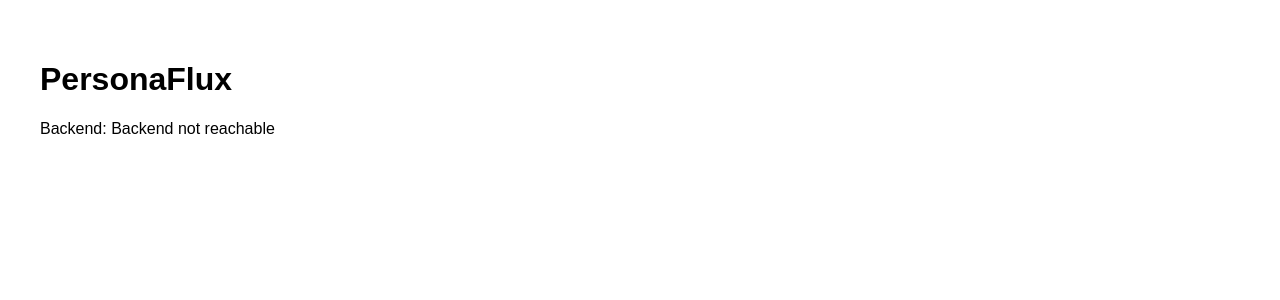
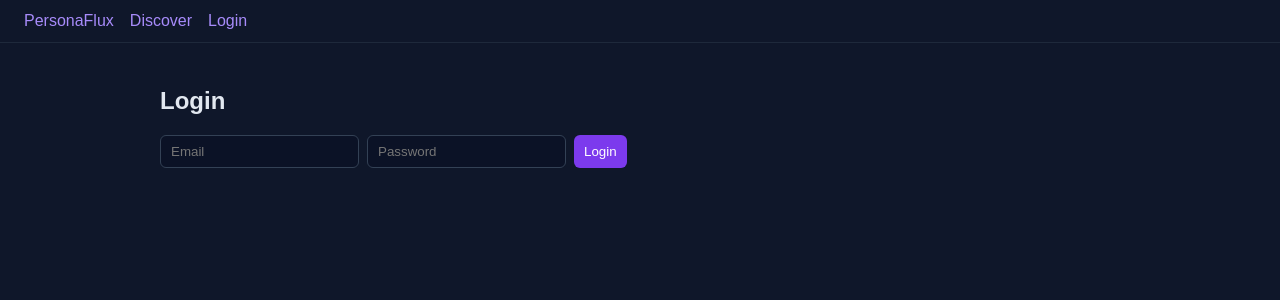
Before and after one commit to Culzz/Personalflux, a React (Vite) app in the folder personalflux/frontend/: page /login in a window 1280 px wide. Shown: the top 300 px of the page. Built offline with nearby package versions, Linux system fonts and the light colour scheme; no server answers.

Commit message:
add storefront with home and catalog

```diff
--- a/personalflux/frontend/package.json
+++ b/personalflux/frontend/package.json
@@ -10,7 +10,8 @@
   },
   "dependencies": {
     "react": "^19.0.0",
-    "react-dom": "^19.0.0"
+    "react-dom": "^19.0.0",
+    "react-router-dom": "^7.18.4"
   },
   "devDependencies": {
     "@types/react": "^19.0.0",
--- a/personalflux/frontend/src/App.tsx
+++ b/personalflux/frontend/src/App.tsx
@@ -1,25 +1,25 @@
-import { useEffect, useState } from "react";
-
-type Health = { status: string; service: string };
+import { BrowserRouter, Link, Route, Routes } from "react-router-dom";
+import Discover from "./pages/Discover";
+import Home from "./pages/Home";
+import Login from "./pages/Login";
+import ProductPage from "./pages/ProductPage";
 
 export default function App() {
-  const [health, setHealth] = useState<Health | null>(null);
-  const [error, setError] = useState<string | null>(null);
-
-  useEffect(() => {
-    fetch("http://127.0.0.1:8000/health")
-      .then((res) => res.json())
-      .then(setHealth)
-      .catch(() => setError("Backend not reachable"));
-  }, []);
-
   return (
-    <main style={{ padding: 32, fontFamily: "sans-serif" }}>
-      <h1>PersonaFlux</h1>
-      <p>
-        Backend:{" "}
-        {error ? error : health ? `${health.status} (${health.service})` : "checking..."}
-      </p>
-    </main>
+    <BrowserRouter>
+      <nav>
+        <Link to="/">PersonaFlux</Link>
+        <Link to="/discover">Discover</Link>
+        <Link to="/login">Login</Link>
+      </nav>
+      <main>
+        <Routes>
+          <Route path="/" element={<Home />} />
+          <Route path="/discover" element={<Discover />} />
+          <Route path="/products/:id" element={<ProductPage />} />
+          <Route path="/login" element={<Login />} />
+        </Routes>
+      </main>
+    </BrowserRouter>
   );
 }
--- /dev/null
+++ b/personalflux/frontend/src/api.ts
@@ -0,0 +1,81 @@
+const base = import.meta.env.VITE_API_URL || "";
+
+function sessionId() {
+  let id = localStorage.getItem("pf-session");
+  if (!id) {
+    id = "sess-" + Math.random().toString(36).slice(2, 14);
+    localStorage.setItem("pf-session", id);
+  }
+  return id;
+}
+
+export function authHeaders(): Record<string, string> {
+  const token = localStorage.getItem("pf-token");
+  if (token) return { Authorization: `Bearer ${token}` };
+  return { "X-Session-Id": sessionId() };
+}
+
+async function req(path: string, init?: RequestInit) {
+  const res = await fetch(base + path, {
+    ...init,
+    headers: { "Content-Type": "application/json", ...authHeaders(), ...(init?.headers || {}) },
+  });
+  if (!res.ok) throw new Error(`${res.status} ${await res.text()}`);
+  return res.status === 204 ? null : res.json();
+}
+
+export type Product = {
+  id: string;
+  title: string;
+  category: string | null;
+  price: string | null;
+};
+
+export type RecItem = {
+  product_id: string;
+  product: Product;
+  rank: number;
+  score: number;
+  source: string;
+  reason_codes: string[];
+  explanation: string;
+};
+
+export type RecResponse = {
+  request_id: string | null;
+  model_version: string | null;
+  strategy: string;
+  fallback_used: boolean;
+  recommendations: RecItem[];
+};
+
+export const api = {
+  home: (): Promise<RecResponse> => req("/api/v1/recommendations/home"),
+  trending: (): Promise<RecResponse> => req("/api/v1/recommendations/trending"),
+  products: (q = ""): Promise<{ items: Product[] }> =>
+    req("/api/v1/products?page_size=24" + (q ? `&q=${encodeURIComponent(q)}` : "")),
+  product: (id: string): Promise<Product> => req(`/api/v1/products/${id}`),
+  similar: (id: string): Promise<RecResponse> =>
+    req(`/api/v1/recommendations/similar/${id}`),
+  login: async (email: string, password: string) => {
+    const data = await req("/api/v1/auth/login", {
+      method: "POST",
+      body: JSON.stringify({ email, password }),
+    });
+    localStorage.setItem("pf-token", data.access_token);
+    return data;
+  },
+  register: async (email: string, password: string) => {
+    const data = await req("/api/v1/auth/register", {
+      method: "POST",
+      body: JSON.stringify({ email, password }),
+    });
+    localStorage.setItem("pf-token", data.access_token);
+    return data;
+  },
+  event: (product_id: string, event_type: string) =>
+    req("/api/v1/events", {
+      method: "POST",
+      body: JSON.stringify({ product_id, event_type }),
+    }).catch(() => null),
+};
--- a/personalflux/frontend/src/main.tsx
+++ b/personalflux/frontend/src/main.tsx
@@ -1,6 +1,7 @@
 import { StrictMode } from "react";
 import { createRoot } from "react-dom/client";
 import App from "./App";
+import "./styles.css";
 
 createRoot(document.getElementById("root")!).render(
   <StrictMode>
--- /dev/null
+++ b/personalflux/frontend/src/pages/Discover.tsx
@@ -0,0 +1,31 @@
+import { useEffect, useState } from "react";
+import { Link } from "react-router-dom";
+import { api, type Product } from "../api";
+
+export default function Discover() {
+  const [q, setQ] = useState("");
+  const [items, setItems] = useState<Product[]>([]);
+
+  useEffect(() => {
+    const t = setTimeout(() => {
+      api.products(q).then((d) => setItems(d.items)).catch(() => {});
+    }, 250);
+    return () => clearTimeout(t);
+  }, [q]);
+
+  return (
+    <div>
+      <div className="row">
+        <input value={q} onChange={(e) => setQ(e.target.value)} placeholder="Search products" />
+      </div>
+      <div className="grid">
+        {items.map((p) => (
+          <Link key={p.id} className="card" to={`/products/${p.id}`}>
+            <div>{p.title}</div>
+            <div className="muted">{p.category || "uncategorised"}</div>
+          </Link>
+        ))}
+      </div>
+    </div>
+  );
+}
--- /dev/null
+++ b/personalflux/frontend/src/pages/Home.tsx
@@ -0,0 +1,33 @@
+import { useEffect, useState } from "react";
+import { Link } from "react-router-dom";
+import { api, type RecResponse } from "../api";
+
+export default function Home() {
+  const [feed, setFeed] = useState<RecResponse | null>(null);
+  const [err, setErr] = useState("");
+
+  useEffect(() => {
+    api.home().then(setFeed).catch(() => setErr("Backend not reachable"));
+  }, []);
+
+  if (err) return <p>{err}</p>;
+  if (!feed) return <p>Loading recommendations...</p>;
+
+  return (
+    <div>
+      <p className="muted">
+        {feed.strategy} {feed.fallback_used ? "(fallback)" : ""} ·{" "}
+        {feed.model_version || "no model"}
+      </p>
+      <div className="grid">
+        {feed.recommendations.map((r) => (
+          <Link key={r.product_id} className="card" to={`/products/${r.product.id}`}>
+            <div>{r.product.title}</div>
+            <div className="muted">{r.product.category || "uncategorised"}</div>
+            <div className="muted">{r.explanation}</div>
+          </Link>
+        ))}
+      </div>
+    </div>
+  );
+}
--- /dev/null
+++ b/personalflux/frontend/src/pages/Login.tsx
@@ -0,0 +1,37 @@
+import { useState } from "react";
+import { useNavigate } from "react-router-dom";
+import { api } from "../api";
+
+export default function Login() {
+  const [email, setEmail] = useState("");
+  const [password, setPassword] = useState("");
+  const [err, setErr] = useState("");
+  const nav = useNavigate();
+
+  async function submit(e: React.FormEvent) {
+    e.preventDefault();
+    try {
+      await api.login(email, password);
+      nav("/");
+    } catch {
+      setErr("Login failed");
+    }
+  }
+
+  return (
+    <form onSubmit={submit}>
+      <h2>Login</h2>
+      {err && <p>{err}</p>}
+      <div className="row">
+        <input value={email} onChange={(e) => setEmail(e.target.value)} placeholder="Email" />
+        <input
+          type="password"
+          value={password}
+          onChange={(e) => setPassword(e.target.value)}
+          placeholder="Password"
+        />
+        <button type="submit">Login</button>
+      </div>
+    </form>
+  );
+}
--- /dev/null
+++ b/personalflux/frontend/src/pages/ProductPage.tsx
@@ -0,0 +1,34 @@
+import { useEffect, useState } from "react";
+import { useParams } from "react-router-dom";
+import { api, type Product, type RecResponse } from "../api";
+
+export default function ProductPage() {
+  const { id } = useParams();
+  const [product, setProduct] = useState<Product | null>(null);
+  const [similar, setSimilar] = useState<RecResponse | null>(null);
+
+  useEffect(() => {
+    if (!id) return;
+    api.product(id).then(setProduct).catch(() => {});
+    api.similar(id).then(setSimilar).catch(() => {});
+    api.event(id, "view");
+  }, [id]);
+
+  if (!product) return <p>Loading...</p>;
+
+  return (
+    <div>
+      <h2>{product.title}</h2>
+      <p className="muted">{product.category || "uncategorised"}</p>
+      <h3>Similar</h3>
+      <div className="grid">
+        {(similar?.recommendations || []).map((r) => (
+          <div key={r.product_id} className="card">
+            <div>{r.product.title}</div>
+            <div className="muted">{r.explanation}</div>
+          </div>
+        ))}
+      </div>
+    </div>
+  );
+}
--- /dev/null
+++ b/personalflux/frontend/src/styles.css
@@ -0,0 +1,11 @@
+body { margin: 0; font-family: sans-serif; background: #0f172a; color: #e2e8f0; }
+a { color: #a78bfa; text-decoration: none; }
+main { max-width: 960px; margin: 0 auto; padding: 24px; }
+nav { display: flex; gap: 16px; padding: 12px 24px; border-bottom: 1px solid #1e293b; }
+.grid { display: grid; grid-template-columns: repeat(auto-fill, minmax(200px, 1fr)); gap: 12px; }
+.card { border: 1px solid #1e293b; border-radius: 8px; padding: 12px; background: #111c34; }
+.muted { color: #94a3b8; font-size: 13px; }
+input, button { padding: 8px 10px; border-radius: 6px; border: 1px solid #334155; }
+button { background: #7c3aed; color: white; border: none; cursor: pointer; }
+input { background: #0b1226; color: #e2e8f0; }
+.row { display: flex; gap: 8px; margin: 12px 0; }
```
Also changed, not shown: 1 other file (tests, documents, lock files or other folders).
